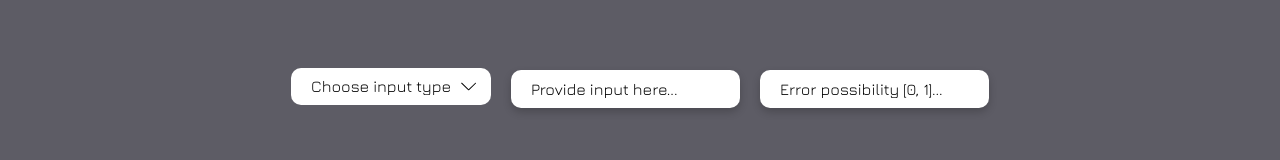
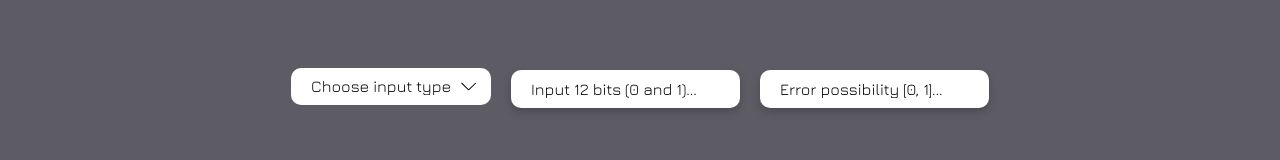
Before and after one commit to LimeFizzy/golay-code, a React (Vite) app: page / in a window 1280 px wide. Shown: the part 163-323 px from the top of the page. Built offline with nearby package versions, Linux system fonts and the light colour scheme.

Commit message:
update placeholder

```diff
--- a/src/App.tsx
+++ b/src/App.tsx
@@ -84,7 +84,7 @@ function App() {
         <div className="data-container">
           <Dropdown />
           <InputField
-            placeholder="Provide input here..."
+            placeholder="Input 12 bits (0 and 1)..."
             value={input}
             onChange={handleInputChange}
           />
```
